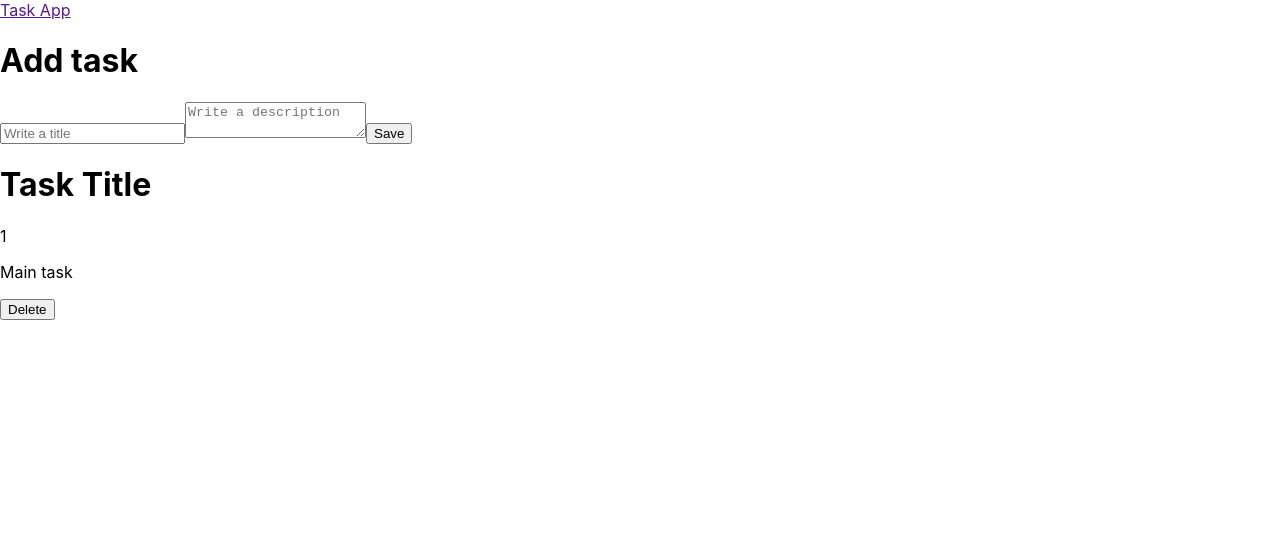
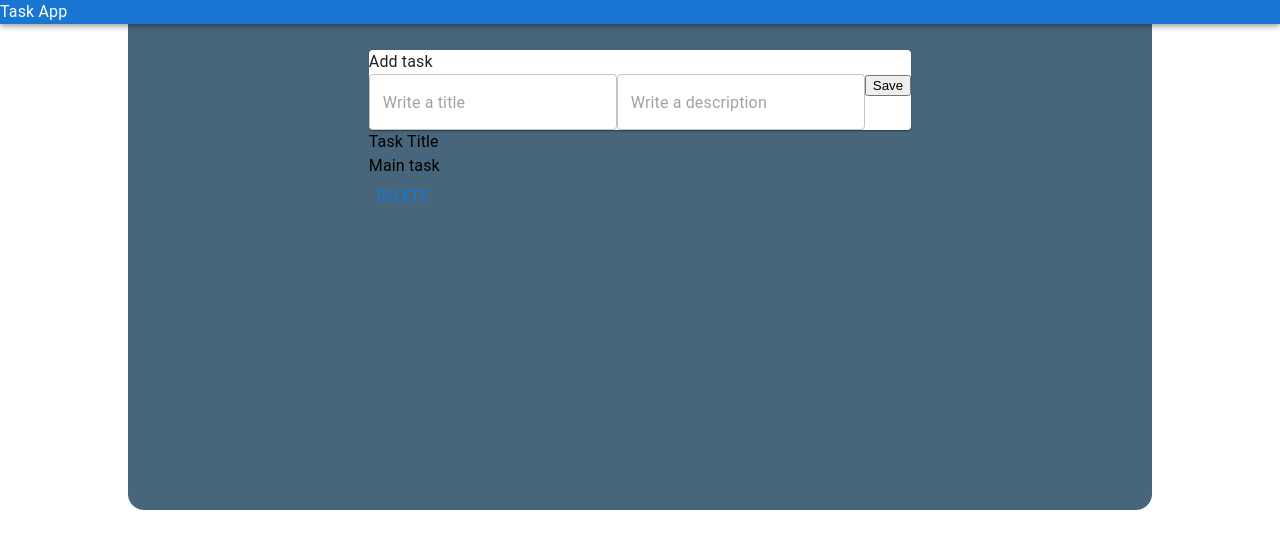
Before and after one commit to argrosarie/ts-todo, a React (Create React App) app: page / in a window 1280 px wide. Shown: the top 548 px of the page. Built offline with nearby package versions, Linux system fonts and the light colour scheme.

Commit message:
Mui structure

```diff
--- a/package.json
+++ b/package.json
@@ -3,6 +3,8 @@
   "version": "0.1.0",
   "private": true,
   "dependencies": {
+    "@emotion/react": "^11.11.1",
+    "@emotion/styled": "^11.11.0",
     "@mui/material": "^5.14.3",
     "@mui/styled-engine-sc": "^5.12.0",
     "@testing-library/jest-dom": "^5.17.0",
--- a/src/App.tsx
+++ b/src/App.tsx
@@ -2,7 +2,7 @@ import { useState } from "react";
 import { Task } from "./interfaces/Task";
 import TaskList from "./components/TaskList";
 import TaskForm from "./components/TaskForm";
-import { Box, Container, Grid, IconButton } from "@mui/material";
+import { Container, AppBar, Typography, Box } from "@mui/material";
 
 function App() {
   const [tasks, setTasks] = useState<Task[]>([
@@ -26,26 +26,34 @@ function App() {
     setTasks(tasks.filter((task) => task.id !== id));
   };
   return (
-    <div>
-      <nav>
-        <div>
-          <a href="">Task App</a>
-        </div>
-      </nav>
+    <>
+      <Container
+        sx={{
+          backgroundColor: "#47667b",
+          width: "80vw",
+          height: "500px",
+          borderRadius: "16px",
+          marginTop: "10px",
 
-      <main>
-        <div>
+          display: "flex",
+          flexDirection: "column",
+          alignItems: "center",
+        }}
+      >
+        <AppBar>
+          <Typography>Task App</Typography>
+        </AppBar>
+
+        <Box sx={{ marginTop: "40px" }}>
           <div>
             <TaskForm addANewTask={addANewTask} />
-          </div>
-          <div>
             <div>
               <TaskList tasks={tasks} deleteATask={deleteATask} />
             </div>
           </div>
-        </div>
-      </main>
-    </div>
+        </Box>
+      </Container>
+    </>
   );
 }
 
--- a/src/components/TaskCard.tsx
+++ b/src/components/TaskCard.tsx
@@ -1,3 +1,4 @@
+import { Grid, Typography, Button, Card } from "@mui/material";
 import { Task } from "../interfaces/Task";
 
 interface Props {
@@ -6,11 +7,10 @@ interface Props {
 }
 export default function TaskCard({ task, deleteATask }: Props) {
   return (
-    <div>
-      <h1>{task.title}</h1>
-      <p>{task.id}</p>
-      <p>{task.description}</p>
-      <button onClick={() => task.id && deleteATask(task.id)}>Delete</button>
-    </div>
+    <Grid>
+      <Typography>{task.title}</Typography>
+      <Typography>{task.description}</Typography>
+      <Button onClick={() => task.id && deleteATask(task.id)}>Delete</Button>
+    </Grid>
   );
 }
--- a/src/components/TaskForm.tsx
+++ b/src/components/TaskForm.tsx
@@ -1,5 +1,6 @@
 import { ChangeEvent, FormEvent, useState } from "react";
 import { Task } from "../interfaces/Task";
+import { Card, TextField, Typography, Button } from "@mui/material";
 
 interface Props {
   addANewTask: (task: Task) => void;
@@ -25,10 +26,10 @@ export default function TaskForm({ addANewTask }: Props) {
     setTask(initialState);
   };
   return (
-    <div>
-      <h1>Add task</h1>
+    <Card>
+      <Typography>Add task</Typography>
       <form onSubmit={handleNewTask}>
-        <input
+        <TextField
           required
           type="text"
           placeholder="Write a title"
@@ -36,7 +37,7 @@ export default function TaskForm({ addANewTask }: Props) {
           onChange={handleInputChange}
           value={task.title}
         />
-        <textarea
+        <TextField
           required
           name="description"
           id=""
@@ -44,9 +45,9 @@ export default function TaskForm({ addANewTask }: Props) {
           placeholder="Write a description"
           onChange={handleInputChange}
           value={task.description}
-        ></textarea>
+        />
         <button>Save</button>
       </form>
-    </div>
+    </Card>
   );
 }
--- a/src/components/TaskList.tsx
+++ b/src/components/TaskList.tsx
@@ -1,5 +1,6 @@
 import { Task } from "../interfaces/Task";
 import TaskCard from "./TaskCard";
+import { Grid } from "@mui/material";
 
 interface Props {
   tasks: Task[];
@@ -9,9 +10,9 @@ export default function TaskList({ tasks, deleteATask }: Props) {
   return (
     <>
       {tasks.map((task, id) => (
-        <div key={id}>
+        <Grid container key={id}>
           <TaskCard task={task} deleteATask={deleteATask} />
-        </div>
+        </Grid>
       ))}
     </>
   );
```
Also changed, not shown: 1 other file (tests, documents, lock files or other folders).
